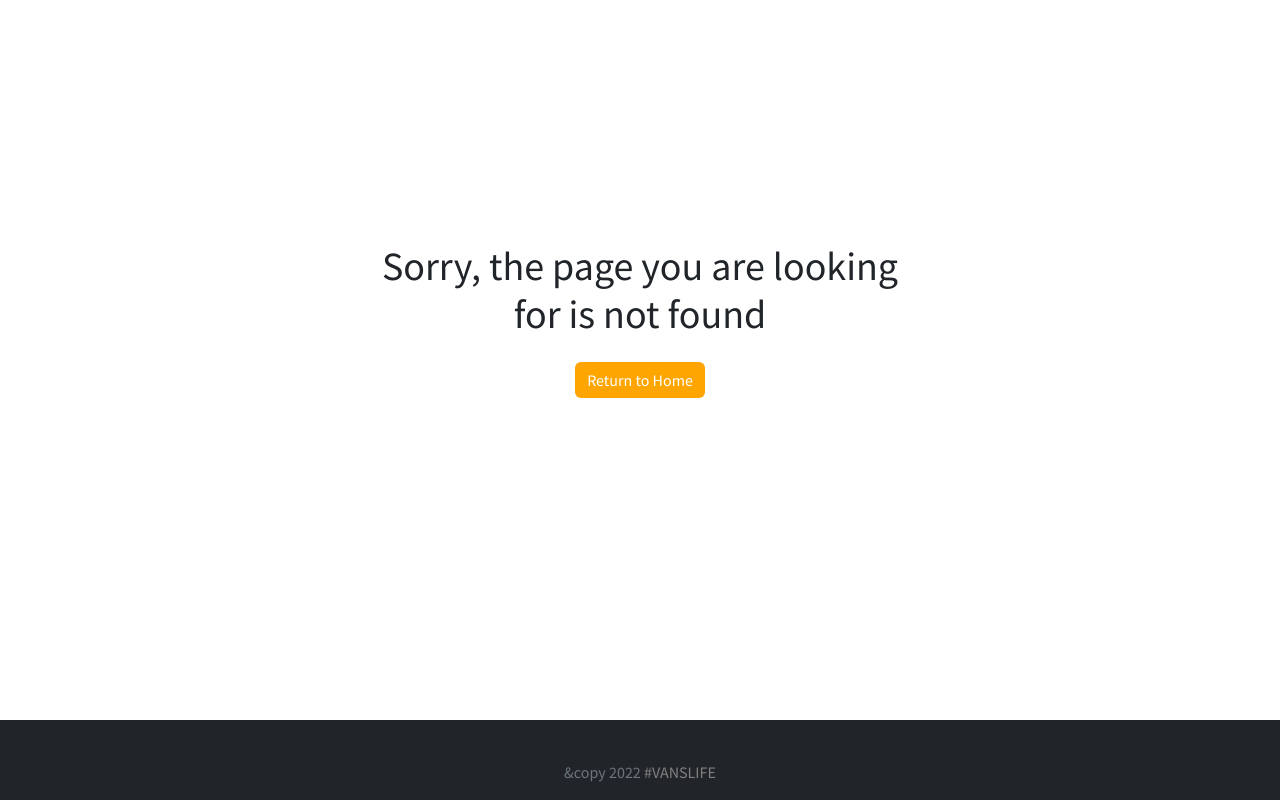
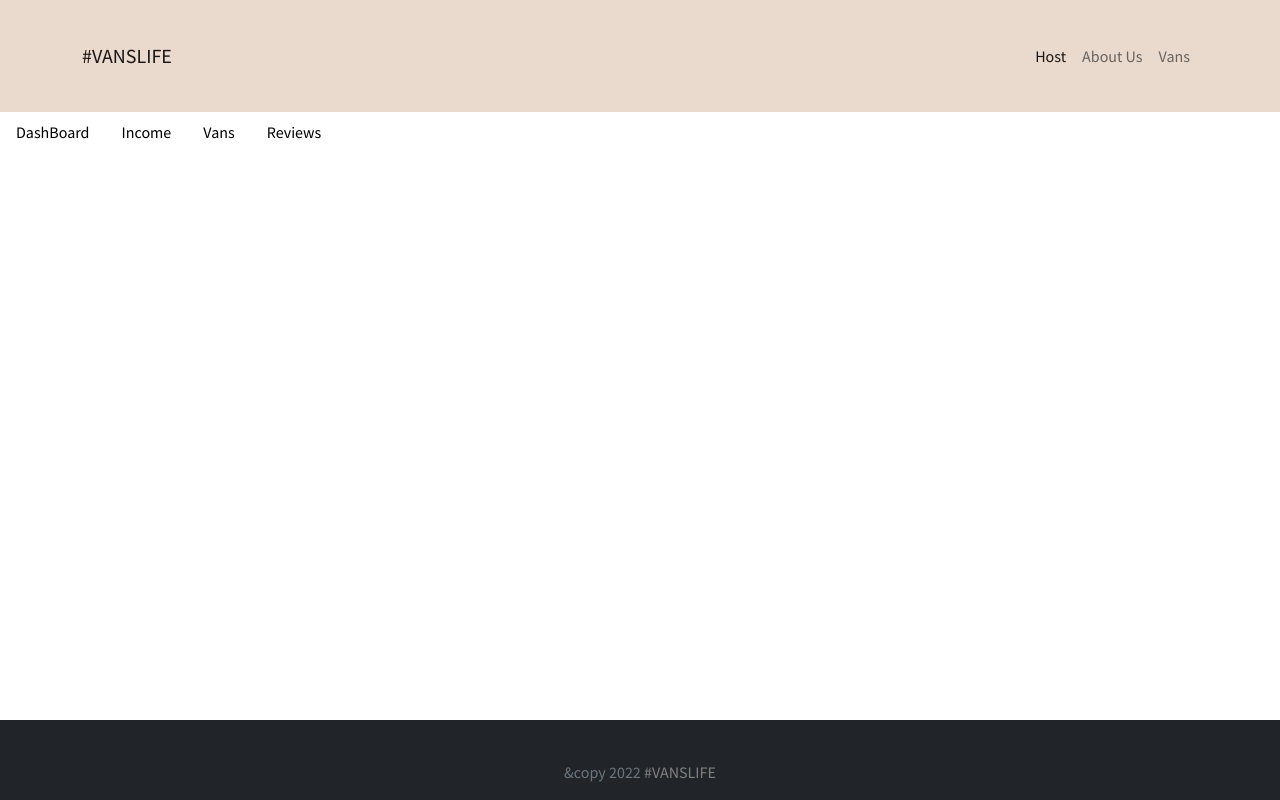
Before and after one commit to darenminarolli/vans-website, a React (Vite) app: page /host/hostvans/1 in a window 1280 px wide. Before the commit this address had no page. Built offline with nearby package versions, Linux system fonts and the light colour scheme; what miragejs would draw is missing.

Commit message:
new changes

```diff
--- a/src/App.css
+++ b/src/App.css
@@ -90,4 +90,8 @@ color: aliceblue;
     color: white;
     padding: 45px 23px;
   }
+
+  /* .hostvanscontainer{
+
+  } */
 }
--- a/src/App.jsx
+++ b/src/App.jsx
@@ -13,6 +13,9 @@ import Income from './components/Host/Income'
 import Reviews from './components/Host/Reviews'
 import Dashboard from './components/Host/Dashboard'
 import HostLayout from './components/Host/HostLayout'
+
+import VanHostDetail from './components/Host/VanHostDetail'
+import HostVans from './components/Host/HostVans'
 function App() {
 
 
@@ -22,13 +25,15 @@ function App() {
    <Routes>
     <Route path='/' element={<Layout/>}>
       <Route index element={<Home/>}/>
-      <Route path='/about' element={<About/>}/>
-      <Route path='/vans' element={<Vans/>}/>
-      <Route path='/vans/:id' element={<VanDetail/>}/>
+      <Route path='about' element={<About/>}/>
+      <Route path='vans' element={<Vans/>}/>
+      <Route path='vans/:id' element={<VanDetail/>}/>
 
       <Route path='host' element={<HostLayout/>}>
         <Route index element={<Dashboard/>} />
         <Route path='income' element={<Income/>}/>
+        <Route path='hostvans' element={<HostVans/>}/>
+        <Route path='hostvans/:id' element={<VanHostDetail/>}/>
         <Route path='review' element={<Reviews/>}/>
     </Route>
     </Route>
--- a/src/components/Host/HostLayout.jsx
+++ b/src/components/Host/HostLayout.jsx
@@ -1,6 +1,5 @@
-import React from 'react'
+
 import { Outlet } from 'react-router-dom'
-import Dashboard from './Dashboard'
 import { Link } from 'react-router-dom'
 import '../../navigation/NavBar.css'
 const HostLayout = () => {
@@ -16,6 +15,9 @@ const HostLayout = () => {
         <Link className='nav-link links' to='/host/income'>Income</Link>
     </li>
     <li className='nav-item'>
+        <Link to='/host/hostvans' className='nav-link links'>Vans </Link>
+    </li>
+    <li className='nav-item'>
         <Link  className='nav-link links' to='/host/review'>Reviews</Link>
     </li>
 </ul>
--- /dev/null
+++ b/src/components/Host/HostVans.jsx
@@ -0,0 +1,70 @@
+import React from 'react'
+import { useState, useEffect } from 'react'
+import { Link } from 'react-router-dom'
+import '../../App.css'
+const HostVans = () => {
+    const [vans, setVans] = React.useState([])
+
+    React.useEffect(() => {
+        fetch("/api/host/vans")
+            .then(res => res.json())
+            .then(data => setVans(data.vans))
+    }, [])
+
+    const hostVansEls = vans.map(van => (
+        <Link
+            to={`/host/vans/${van.id}`}
+            key={van.id}
+            className="host-van-link-wrapper wrapper"
+            style={{color:'#000', textDecoration:'none'}}
+        >
+
+            <div className="d-flex justify-content-start px-2 py-2 hostvanscontainer">
+            <img src={van.imageUrl} alt={van.imageUrl} className='w-1' style={{borderRadius:'5px', width:'20vw', height:'30vh'}} />
+            <div className='px-3'>
+                <h2>{van.name}</h2>
+                <p>${van.price}/day</p>
+            </div>
+            </div>
+
+            {/* <div class="card mb-3" key={van.id} style="max-width: 540px;">
+  <div class="row g-0">
+    <div class="col-md-4">
+      <img src={van.imageUrl} class="img-fluid rounded-start" alt="..."/>
+    </div>
+    <div class="col-md-8">
+      <div class="card-body">
+        <h5 class="card-title">{van.name}</h5>
+
+        <p class="card-text">${van.price}/day</p>
+      </div>
+    </div>
+  </div>
+</div> */}
+        </Link>
+    ))
+
+    return (
+        <>
+    <br />
+        <section className='w-5 h-5' style={{height:'125vh'}}>
+            <h1 className="host-vans-title">Your listed vans</h1>
+            <div className="host-vans-list">
+                {
+                    vans.length > 0 ? (
+                        <section>
+
+                            {hostVansEls}
+                        </section>
+
+) : (
+    <h2>Loading...</h2>
+    )
+}
+            </div>
+        </section>
+</>
+    )
+}
+
+export default HostVans
--- /dev/null
+++ b/src/components/Host/VanHostDetail.jsx
@@ -0,0 +1,17 @@
+import React from 'react'
+import { useParams,Link } from 'react-router-dom'
+import { useEffect, useState,  } from 'react'
+
+const VanHostDetail = () => {
+  const params=useParams()
+  const [vansDetail, setVansDetail]=useState(null)
+
+
+  return (
+    <>
+
+    </>
+  )
+}
+
+export default VanHostDetail
--- a/src/navigation/NavBar.jsx
+++ b/src/navigation/NavBar.jsx
@@ -1,21 +1,28 @@
-import { Link } from 'react-router-dom';
+import { Link, NavLink} from 'react-router-dom';
 import './Navbar.css'
 function Navbar() {
+
+  const activeStyles = {
+    fontWeight: "bold",
+    textDecoration: "underline",
+    color: "#161616"
+}
   return (
     <nav className="navbar navbar-expand-lg navbar-light " >
       <div className="container">
-        <Link className="navbar-brand" to="/">#VANSLIFE</Link>
+        <NavLink className="navbar-brand" to="/">#VANSLIFE</NavLink>
 
         <div className="justify-content-end" id="navbarNav">
           <ul className="navbar-nav">
             <li className='nav-item'>
-              <Link className='nav-link' to='/host'>Host</Link>
+            <NavLink className='nav-link' to='/host'>Host</NavLink>
+
             </li>
             <li className="nav-item">
-              <Link className="nav-link" to="/about">About Us</Link>
+              <NavLink className="nav-link" to="/about">About Us</NavLink>
             </li>
             <li className="nav-item">
-              <Link className="nav-link" to="/vans">Vans</Link>
+              <NavLink className="nav-link" to="/vans">Vans</NavLink>
             </li>
           </ul>
         </div>
--- a/src/navigation/Navbar.css
+++ b/src/navigation/Navbar.css
@@ -14,3 +14,10 @@ background-color:  #d3b0967a;
     text-decoration: underline;
     font-weight: bolder;
 }
+
+.active-link{
+    font-weight: bold;
+    text-decoration: underline;
+    color: #161616;
+    text-decoration: underline;
+}
--- a/src/server.js
+++ b/src/server.js
@@ -7,16 +7,17 @@ createServer({
     },
 
     seeds(server) {
-        server.create("van", { id: "1", name: "Modest Explorer", price: 60, description: "The Modest Explorer is a van designed to get you out of the house and into nature. This beauty is equipped with solar panels, a composting toilet, a water tank and kitchenette. The idea is that you can pack up your home and escape for a weekend or even longer!", imageUrl: "https://assets.scrimba.com/advanced-react/react-router/modest-explorer.png", type: "simple" })
-        server.create("van", { id: "2", name: "Beach Bum", price: 80, description: "Beach Bum is a van inspired by surfers and travelers. It was created to be a portable home away from home, but with some cool features in it you won't find in an ordinary camper.", imageUrl: "https://assets.scrimba.com/advanced-react/react-router/beach-bum.png", type: "rugged" })
-        server.create("van", { id: "3", name: "Reliable Red", price: 100, description: "Reliable Red is a van that was made for travelling. The inside is comfortable and cozy, with plenty of space to stretch out in. There's a small kitchen, so you can cook if you need to. You'll feel like home as soon as you step out of it.", imageUrl: "https://assets.scrimba.com/advanced-react/react-router/reliable-red.png", type: "luxury" })
-        server.create("van", { id: "4", name: "Dreamfinder", price: 65, description: "Dreamfinder is the perfect van to travel in and experience. With a ceiling height of 2.1m, you can stand up in this van and there is great head room. The floor is a beautiful glass-reinforced plastic (GRP) which is easy to clean and very hard wearing. A large rear window and large side windows make it really light inside and keep it well ventilated.", imageUrl: "https://assets.scrimba.com/advanced-react/react-router/dreamfinder.png", type: "simple" })
-        server.create("van", { id: "5", name: "The Cruiser", price: 120, description: "The Cruiser is a van for those who love to travel in comfort and luxury. With its many windows, spacious interior and ample storage space, the Cruiser offers a beautiful view wherever you go.", imageUrl: "https://assets.scrimba.com/advanced-react/react-router/the-cruiser.png", type: "luxury" })
-        server.create("van", { id: "6", name: "Green Wonder", price: 70, description: "With this van, you can take your travel life to the next level. The Green Wonder is a sustainable vehicle that's perfect for people who are looking for a stylish, eco-friendly mode of transport that can go anywhere.", imageUrl: "https://assets.scrimba.com/advanced-react/react-router/green-wonder.png", type: "rugged" })
+        server.create("van", { id: "1", name: "Modest Explorer", price: 60, description: "The Modest Explorer is a van designed to get you out of the house and into nature. This beauty is equipped with solar panels, a composting toilet, a water tank and kitchenette. The idea is that you can pack up your home and escape for a weekend or even longer!", imageUrl: "https://assets.scrimba.com/advanced-react/react-router/modest-explorer.png", type: "simple", hostId: "123" })
+        server.create("van", { id: "2", name: "Beach Bum", price: 80, description: "Beach Bum is a van inspired by surfers and travelers. It was created to be a portable home away from home, but with some cool features in it you won't find in an ordinary camper.", imageUrl: "https://assets.scrimba.com/advanced-react/react-router/beach-bum.png", type: "rugged", hostId: "123" })
+        server.create("van", { id: "3", name: "Reliable Red", price: 100, description: "Reliable Red is a van that was made for travelling. The inside is comfortable and cozy, with plenty of space to stretch out in. There's a small kitchen, so you can cook if you need to. You'll feel like home as soon as you step out of it.", imageUrl: "https://assets.scrimba.com/advanced-react/react-router/reliable-red.png", type: "luxury", hostId: "456" })
+        server.create("van", { id: "4", name: "Dreamfinder", price: 65, description: "Dreamfinder is the perfect van to travel in and experience. With a ceiling height of 2.1m, you can stand up in this van and there is great head room. The floor is a beautiful glass-reinforced plastic (GRP) which is easy to clean and very hard wearing. A large rear window and large side windows make it really light inside and keep it well ventilated.", imageUrl: "https://assets.scrimba.com/advanced-react/react-router/dreamfinder.png", type: "simple", hostId: "789" })
+        server.create("van", { id: "5", name: "The Cruiser", price: 120, description: "The Cruiser is a van for those who love to travel in comfort and luxury. With its many windows, spacious interior and ample storage space, the Cruiser offers a beautiful view wherever you go.", imageUrl: "https://assets.scrimba.com/advanced-react/react-router/the-cruiser.png", type: "luxury", hostId: "789" })
+        server.create("van", { id: "6", name: "Green Wonder", price: 70, description: "With this van, you can take your travel life to the next level. The Green Wonder is a sustainable vehicle that's perfect for people who are looking for a stylish, eco-friendly mode of transport that can go anywhere.", imageUrl: "https://assets.scrimba.com/advanced-react/react-router/green-wonder.png", type: "rugged", hostId: "123" })
     },
 
     routes() {
         this.namespace = "api"
+        this.logging = false
 
         this.get("/vans", (schema, request) => {
             return schema.vans.all()
@@ -26,5 +27,16 @@ createServer({
             const id = request.params.id
             return schema.vans.find(id)
         })
+
+        this.get("/host/vans", (schema, request) => {
+            // Hard-code the hostId for now
+            return schema.vans.where({ hostId: "123" })
+        })
+
+        this.get("/host/vans/:id", (schema, request) => {
+            // Hard-code the hostId for now
+            const id = request.params.id
+            return schema.vans.where({ id, hostId: "123" })
+        })
     }
 })
```
